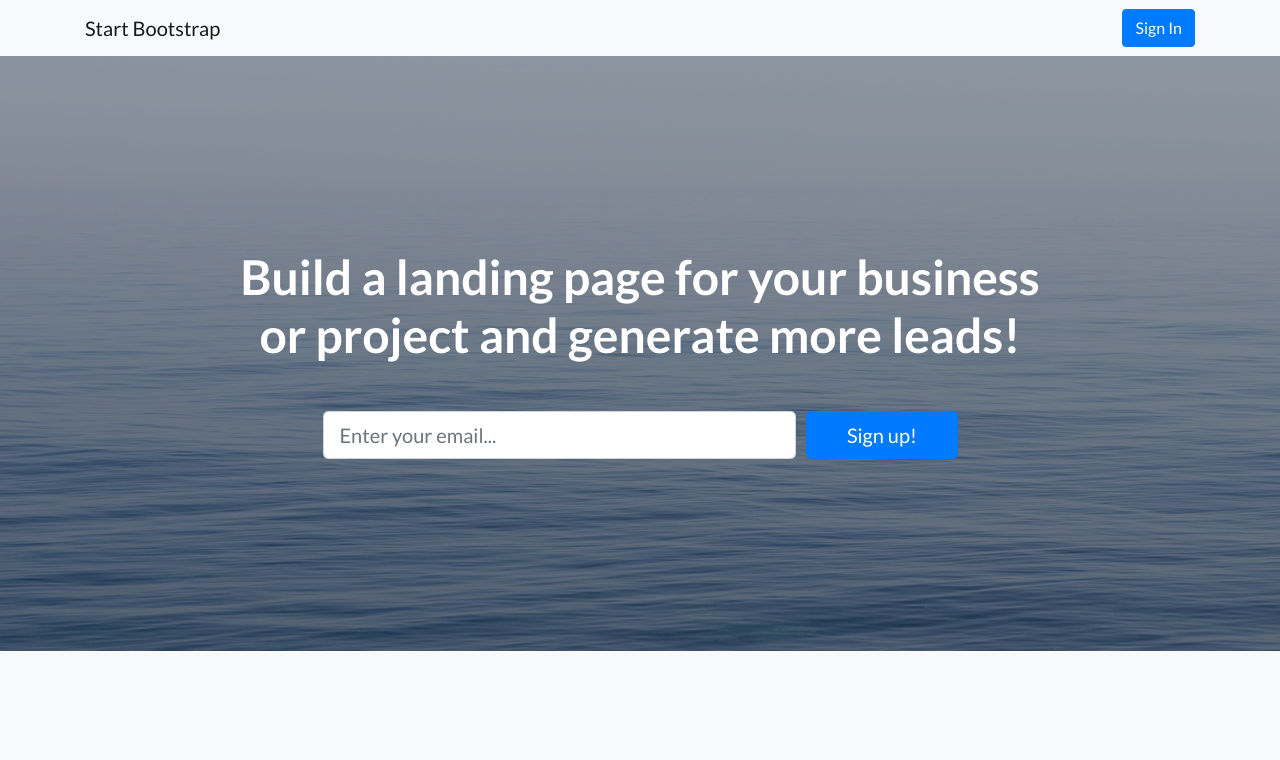
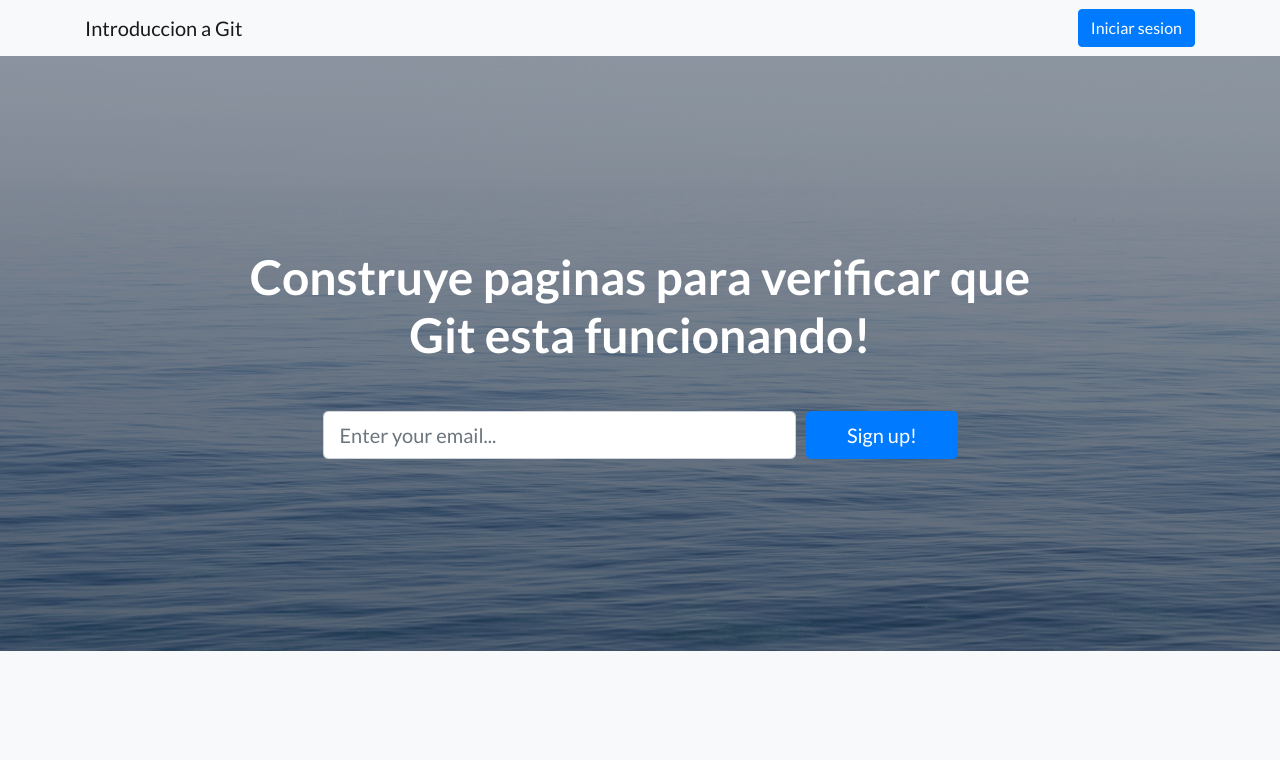
Before and after one commit to kevjo95/prueba-git, a website: page index.html in a window 1280 px wide. Shown: the top 760 px of the page. Drawn offline with Linux system fonts and the light colour scheme.

Commit message:
Modufique el titulo y la descripcion principal

```diff
--- a/index.html
+++ b/index.html
@@ -28,8 +28,8 @@
     <!-- Navigation -->
     <nav class="navbar navbar-light bg-light static-top">
       <div class="container">
-        <a class="navbar-brand" href="#">Start Bootstrap</a>
-        <a class="btn btn-primary" href="#">Sign In</a>
+        <a class="navbar-brand" href="#">Introduccion a Git</a>
+        <a class="btn btn-primary" href="#">Iniciar sesion</a>
       </div>
     </nav>
 
@@ -39,7 +39,7 @@
       <div class="container">
         <div class="row">
           <div class="col-xl-9 mx-auto">
-            <h1 class="mb-5">Build a landing page for your business or project and generate more leads!</h1>
+            <h1 class="mb-5">Construye paginas para verificar que Git esta funcionando!</h1>
           </div>
           <div class="col-md-10 col-lg-8 col-xl-7 mx-auto">
             <form>
```
